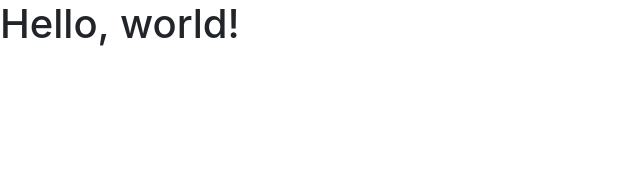
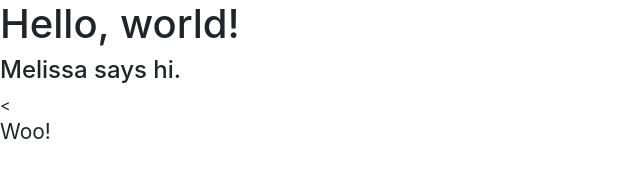
Before and after one commit to jdg2384/Q2warmup, a website: page index.html in a window 1280 px wide. Shown: the whole page, without its empty margins (0-640 px from the left). Drawn offline with nearby package versions, Linux system fonts and the light colour scheme.

Commit message:
added melissa stuff

```diff
--- a/index.html
+++ b/index.html
@@ -19,6 +19,8 @@
   </head>
   <body>
     <h1>Hello, world!</h1>
+    <h4>Melissa says hi.</h4>
+    <<h4> <small>Woo!</small></h4>
 
     <!-- jQuery (necessary for Bootstrap's JavaScript plugins) -->
     <script src="https://ajax.googleapis.com/ajax/libs/jquery/1.12.4/jquery.min.js"></script>
```
